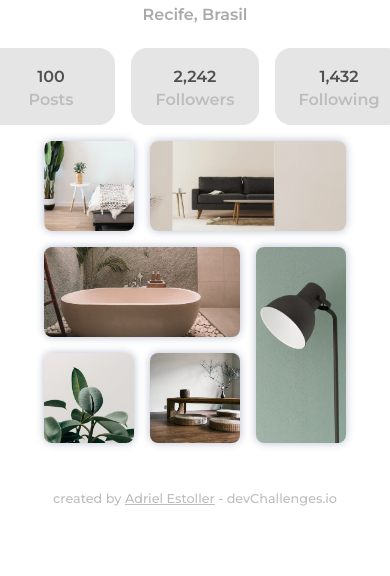
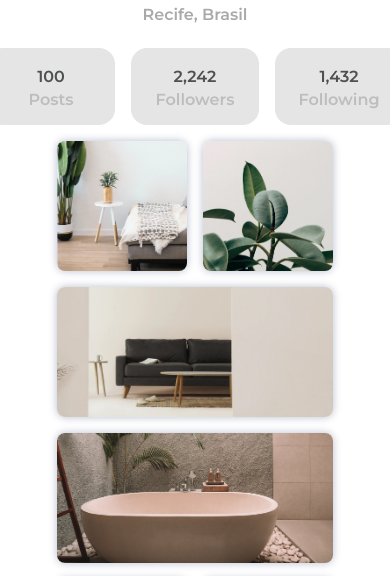
Before and after one commit to adrielestoller/PhotoGallery, a plain HTML site: page index.html in a window 390 px wide. Shown: the part 208-784 px from the top of the page. Drawn offline with Linux system fonts and the light colour scheme.

Commit message:
Responsivity test 2

```diff
--- a/style.css
+++ b/style.css
@@ -102,8 +102,8 @@
   min-width: 20rem;
   min-height: 15rem;
 
-  border-radius: .5rem;
-  box-shadow: 0 0 .5em var(--gray-fourth);
+  border-radius: 0.5rem;
+  box-shadow: 0 0 0.5em var(--gray-fourth);
 
   background-size: cover;
   background-repeat: no-repeat;
@@ -188,12 +188,63 @@ footer {
 .item-5:hover,
 .item-6:hover {
   filter: brightness(75%);
-  box-shadow: 0 0 .5em var(--gray-secundary);
+  box-shadow: 0 0 0.5em var(--gray-secundary);
 }
 
 @media screen and (max-width: 768px) {
-    .grid {
-        min-width: 90px;
-        min-height: 90px;
-    }
+  .grid-container {
+    display: grid;
+    grid-template-columns: auto auto;
+    grid-template-rows: auto auto auto auto auto;
+    gap: 1rem;
+
+    padding-top: 1rem;
+  }
+
+  .grid {
+    min-width: 130px;
+    min-height: 130px;
+  }
+
+  .item-1 {
+    grid-column: 1;
+    grid-row: 1;
+
+    background-image: url(img/photo1.png);
+  }
+
+  .item-2 {
+    grid-column: 1 /span;
+    grid-row: 2;
+
+    background-image: url(img/photo2.png);
+  }
+
+  .item-3 {
+    grid-column: 1 /span;
+    grid-row: 3;
+
+    background-image: url(img/photo3.png);
+  }
+
+  .item-4 {
+    grid-column: 2;
+    grid-row: 4 /span 6;
+
+    background-image: url(img/photo4.png);
+  }
+
+  .item-5 {
+    grid-column: 2;
+    grid-row: 1;
+
+    background-image: url(img/photo5.png);
+  }
+
+  .item-6 {
+    grid-column: 1;
+    grid-row: 4;
+
+    background-image: url(img/photo6.png);
+  }
 }
```
